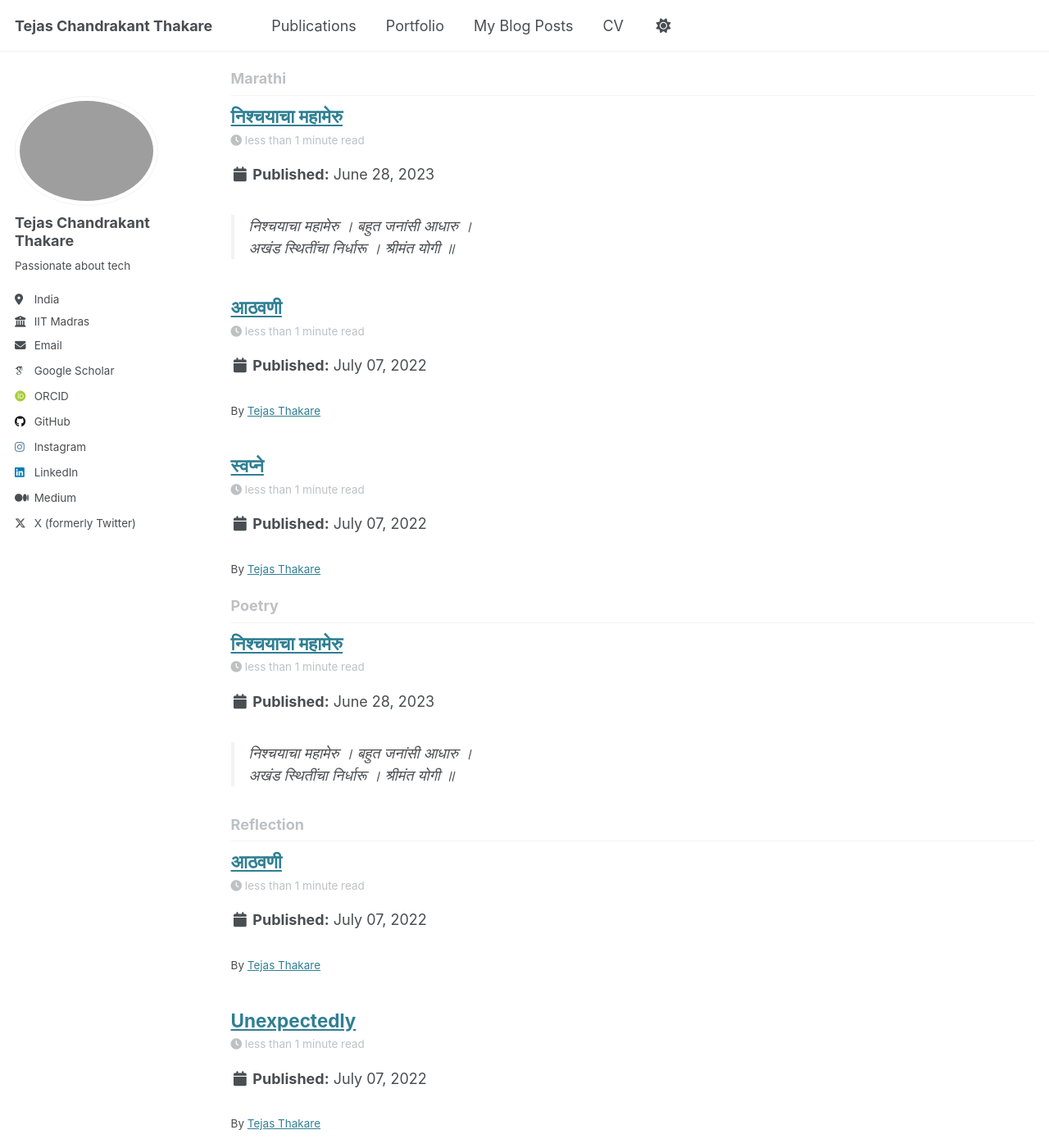
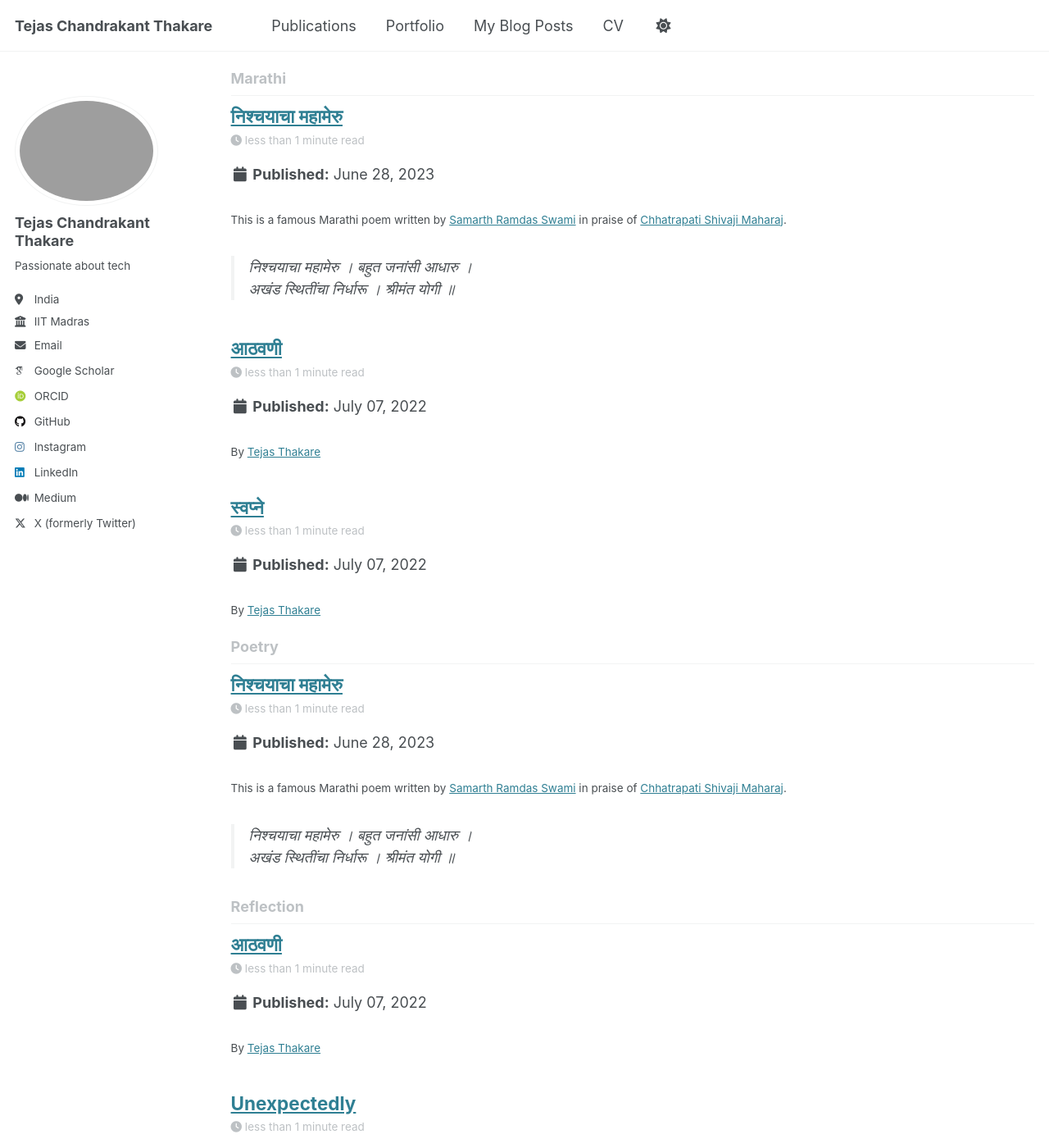
Before and after one commit to TejasCThakare/tejascthakare.github.io, a Jekyll site: the page built from _pages/category-archive.html, in a window 1280 px wide and 1400 px high, scrolled down 717 px. Shown: the whole window at 82% size. Built offline with Jekyll 4.4.1, drawn with Linux system fonts in a browser that asks for light colours; some web fonts are replaced.

Commit message:
Update 2023-06-28-निश्चयाचा-महामेरु.md

```diff
--- a/_posts/2023-06-28-निश्चयाचा-महामेरु.md
+++ b/_posts/2023-06-28-निश्चयाचा-महामेरु.md
@@ -1,12 +1,13 @@
 ---
 title: निश्चयाचा महामेरु
-authors: [santramdas]
+authors: []
 date: 2023-06-28
 permalink: /posts/2023-06-28-निश्चयाचा-महामेरु.md
 categories: [Marathi, Poetry]
 tags: [Poetry]
 render_with_liquid: false
 ---
+<sub>This is a famous Marathi poem written by [Samarth Ramdas Swami](https://en.wikipedia.org/wiki/Samarth_Ramdas) in praise of [Chhatrapati Shivaji Maharaj](https://www.shivajicollege.ac.in/aboutus/chhatrapatishivajimaharaj.php). </sub>
 >निश्चयाचा महामेरु । बहुत जनांसी आधारु ।<br/>
 >अखंड स्थितींचा निर्धारू । श्रीमंत योगी ॥
 
```
